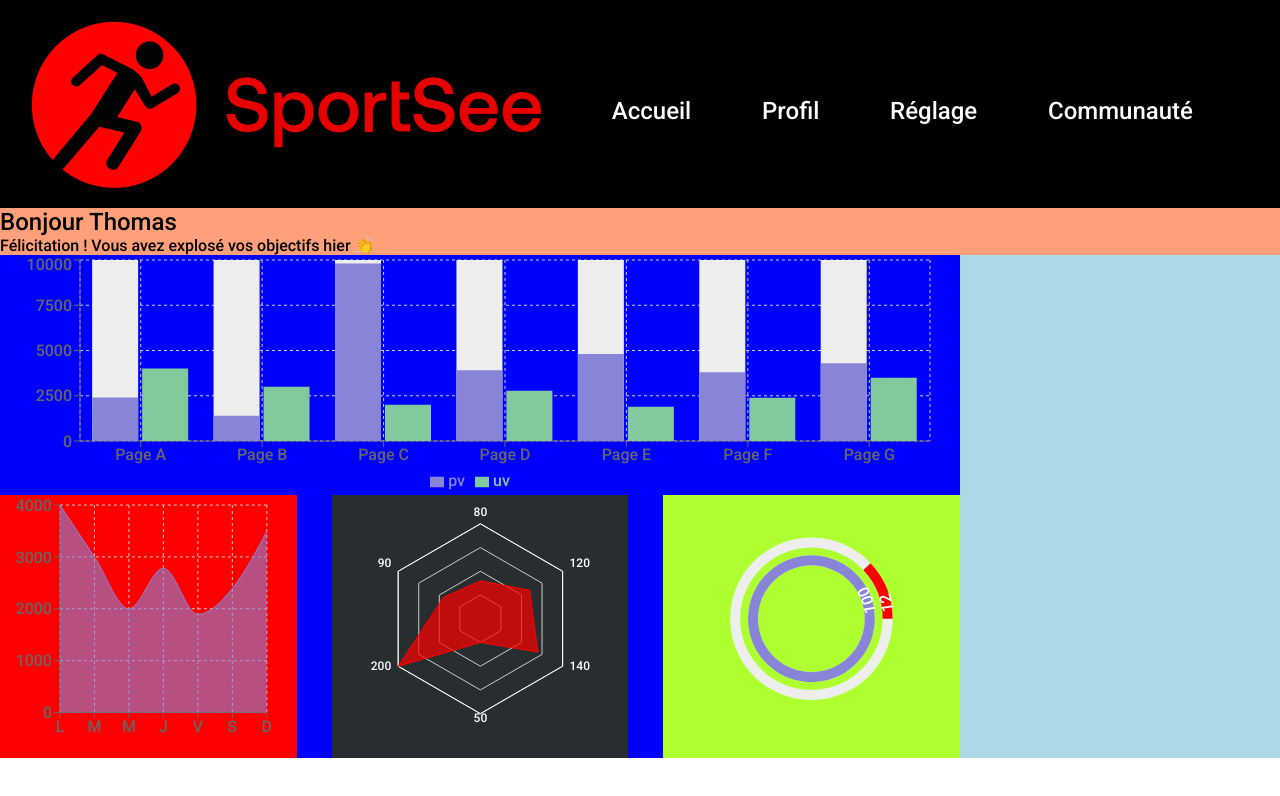
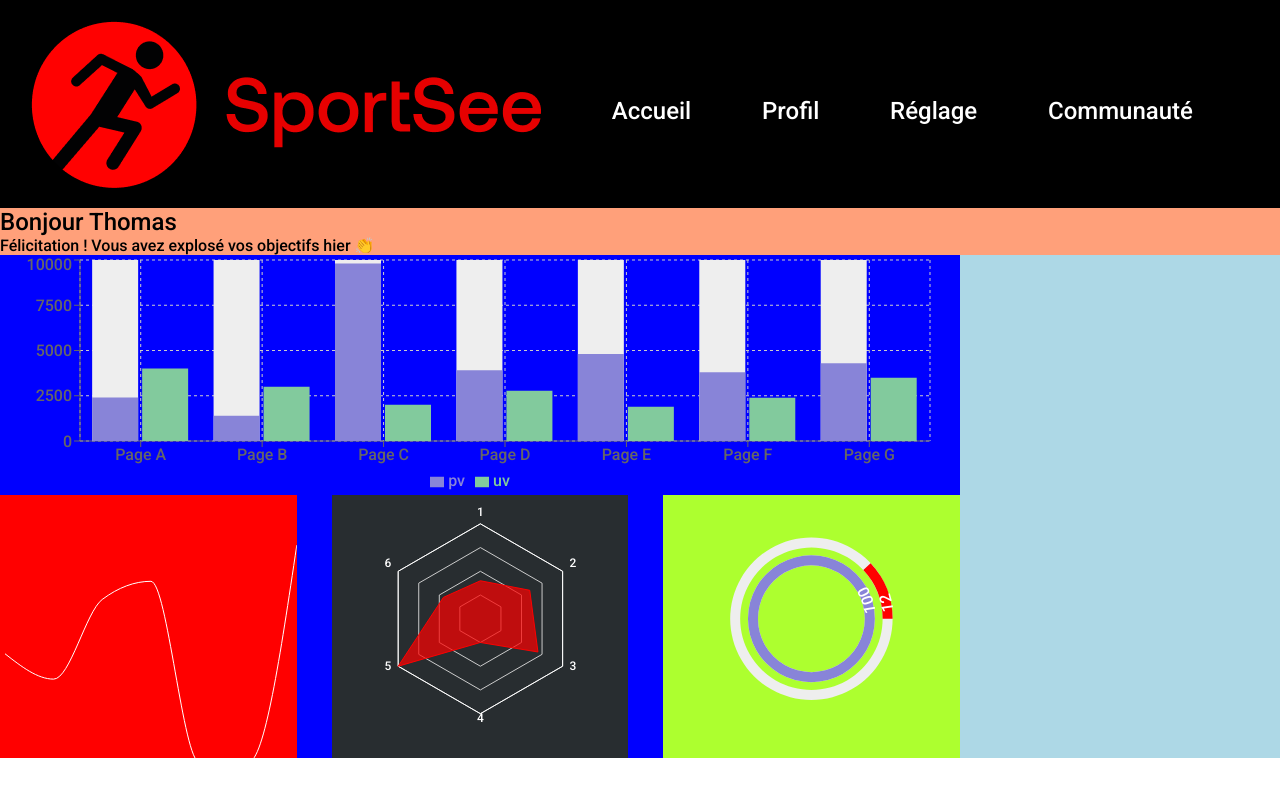
Before and after one commit to FXSURVILLE/FXSURVILLE_9_04102021, a React (Create React App) app: page / in a window 1280 px wide. Shown: the top 796 px of the page. Built offline with nearby package versions, Linux system fonts and the light colour scheme; some icons are missing.

Commit message:
Target chart modified

```diff
--- a/src/components/Content.js
+++ b/src/components/Content.js
@@ -1,10 +1,10 @@
 import React from 'react';
 import { withRouter } from "react-router";
 import '../styles/content.css'
-import Weight from './Weight';
-import Target from './Target';
+import Weight from './WeightChart';
+import Target from './TargetChart';
 import RadarEffort from './RadarEffort';
-import Kpi from './Kpi';
+import Kpi from './KpiChart';
 import {ReactComponent as Calories} from '../assets/calories.svg'
 import {ReactComponent as Protein} from '../assets/protein.svg'
 import {ReactComponent as Carbs} from '../assets/carbs.svg'
--- a/src/components/RadarEffort.js
+++ b/src/components/RadarEffort.js
@@ -20,7 +20,7 @@ export default class RadarEffort extends PureComponent {
       <ResponsiveContainer width="100%" aspect={1.2} className="radar_effort" >
         <RadarChart cx="50%" cy="50%" outerRadius="80%" data={data2}>
           <PolarGrid />
-          <PolarAngleAxis dataKey="value" stroke="white" axisLine="false" />
+          <PolarAngleAxis dataKey="kind" stroke="white" axisLine="false" />
           {/* <PolarRadiusAxis /> graduation désactivée */}
           <Radar name={performances.userId} dataKey="value" stroke="#FF0101" fill="#FF0101" fillOpacity={0.7} />
         </RadarChart>
--- a/src/components/Target.js
+++ /dev/null
@@ -1,75 +0,0 @@
-import React, { PureComponent } from 'react';
-import { AreaChart, Area, XAxis, YAxis, CartesianGrid, Tooltip, ResponsiveContainer } from 'recharts';
-
-const data = [
-  {
-    name: 'L',
-    uv: 4000,
-    pv: 2400,
-    amt: 2400,
-  },
-  {
-    name: 'M',
-    uv: 3000,
-    pv: 1398,
-    amt: 2210,
-  },
-  {
-    name: 'M',
-    uv: 2000,
-    pv: 9800,
-    amt: 2290,
-  },
-  {
-    name: 'J',
-    uv: 2780,
-    pv: 3908,
-    amt: 2000,
-  },
-  {
-    name: 'V',
-    uv: 1890,
-    pv: 4800,
-    amt: 2181,
-  },
-  {
-    name: 'S',
-    uv: 2390,
-    pv: 3800,
-    amt: 2500,
-  },
-  {
-    name: 'D',
-    uv: 3490,
-    pv: 4300,
-    amt: 2100,
-  },
-];
-
-export default class Target extends PureComponent {
-  static demoUrl = 'https://codesandbox.io/s/simple-area-chart-4ujxw';
-
-  render() {
-    return (
-      <ResponsiveContainer width="100%" aspect={1.2}>
-        <AreaChart
-          width={500}
-          height={400}
-          data={data}
-          margin={{
-            top: 10,
-            right: 30,
-            left: 0,
-            bottom: 0,
-          }}
-        >
-          <CartesianGrid strokeDasharray="3 3" />
-          <XAxis dataKey="name" />
-          <YAxis />
-          <Tooltip />
-          <Area type="monotone" dataKey="uv" stroke="#8884d8" fill="#8884d8" />
-        </AreaChart>
-      </ResponsiveContainer>
-    );
-  }
-}
--- /dev/null
+++ b/src/components/TargetChart.js
@@ -0,0 +1,46 @@
+import React, { PureComponent } from 'react';
+import { AreaChart, Area, XAxis, YAxis, CartesianGrid, Tooltip, ResponsiveContainer } from 'recharts';
+import '../styles/TargetChart.css'
+
+const sessionResults = require('../datas/averageSessions12.json')
+const sessions = sessionResults.data.sessions
+
+function CustomTooltip({ payload, active }) {
+  if (active) {
+    return (
+      <div className="custom-tooltip">
+        <p>{payload[0].value}min</p>
+      </div>
+    );
+  }
+  return null;
+}
+
+console.log(sessions)
+export default class Target extends PureComponent {
+  static demoUrl = 'https://codesandbox.io/s/simple-area-chart-4ujxw';
+
+  render() {
+    return (
+      <ResponsiveContainer width="100%" aspect={1.2} className="sessions_chart" >
+        <AreaChart
+          width={500}
+          height={400}
+          data={sessions}
+          margin={{
+            top: 0,
+            right: 0,
+            left: 5,
+            bottom: 0,
+          }}
+        >
+          <CartesianGrid strokeDasharray="3 3" stroke="none" />
+          <XAxis dataKey="day" stroke="#FFFFFF" dx={20}/>
+          <YAxis hide={true} />
+          <Tooltip content={<CustomTooltip />} />
+          <Area type="monotone" dataKey="sessionLength" stroke="#FFFFFF" fill="none" />
+        </AreaChart>
+      </ResponsiveContainer>
+    );
+  }
+}
--- /dev/null
+++ b/src/styles/TargetChart.css
@@ -0,0 +1,17 @@
+.sessions_chart {
+    padding-top: 50px;
+    font-size: 12px;
+}
+
+.sessions_chart line {
+    stroke: none;
+}
+.custom-tooltip {
+    padding: 10px;
+    font-size: 8px;
+    background-color: white;
+}
+
+.custom-tooltip line{
+    stroke: none;
+}
```
Also changed, not shown: src/components/KpiChart.js (renamed from src/components/Kpi.js), src/components/WeightChart.js (renamed from src/components/Weight.js), src/datas/activity12.json (renamed from src/datas/activity.json).
